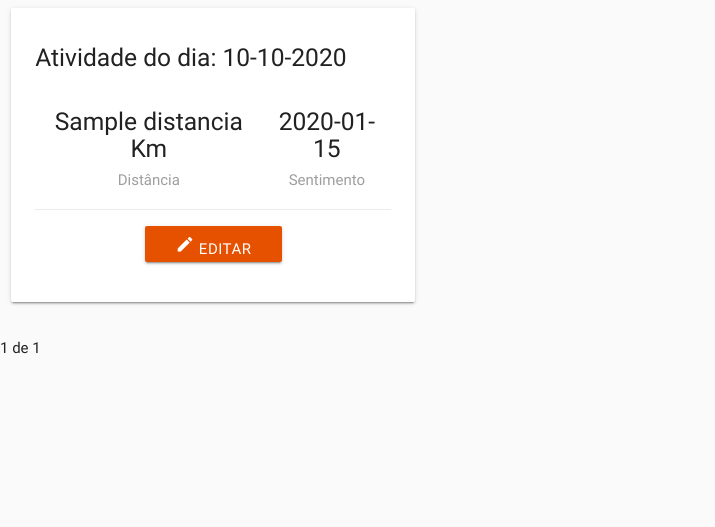
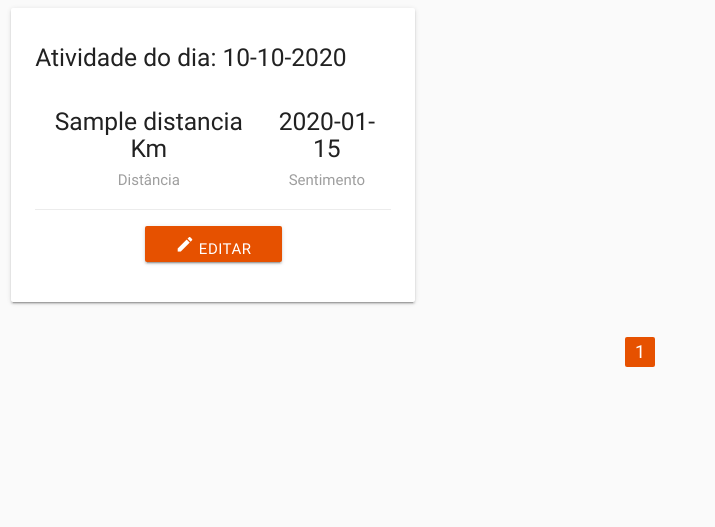
Before and after one commit to joaopaulojpos/runnup, a Django app: template corridas/templates/run_list.html in a window 1280 px wide. Shown: the top 527 px of the page, without its empty margins (0-715 px from the left). Run offline with Django 3.2, Linux system fonts and the light colour scheme; the template is opened without the code that fills it: most values are stand-ins (such as "Sample title", 1, 10 or a date in 2020); some libraries are stand-ins or nearby versions.

Commit message:
Template pagination done

```diff
--- a/corridas/templates/run_list.html
+++ b/corridas/templates/run_list.html
@@ -34,20 +34,23 @@
     </div>
 </div>
 
+
 {% endfor %}
 
 <div class="row">
-  <ul class="pagination">
+  <ul class="pagination center-align">
 
     {% if corridas.has_previous  %}
-      <li class="active"><a href="?page={{corridas.previous_page_number}}">Anterior</a></li>
+      <li class="waves-effect"><a href="?page={{corridas.previous_page_number}}"><i class="material-icons">chevron_left</i></a></li>
+      <li class="waves-effect"><a href="?page={{corridas.previous_page_number}}"> {{corridas.previous_page_number}} </a></li>
     {% endif %}
 
-    {{ corridas.number }} de {{ corridas.paginator.num_pages }}
+    <li class="active orange darken-4"><a href="#!"> {{ corridas.number }} </a></li>
 
     {% if corridas.has_next %}
-            <a href="?page={{ corridas.next_page_number }}">Próxima</a>
-     {% endif %}
+      <li class="waves-effect"> <a href="?page={{ corridas.next_page_number }}"> {{ corridas.next_page_number }} </a></li>
+      <li class="waves-effect"><a href="?page={{ corridas.next_page_number }}"><i class="material-icons">chevron_right</i></a></li>
+    {% endif %}
 
   </ul>
 </div>
```
